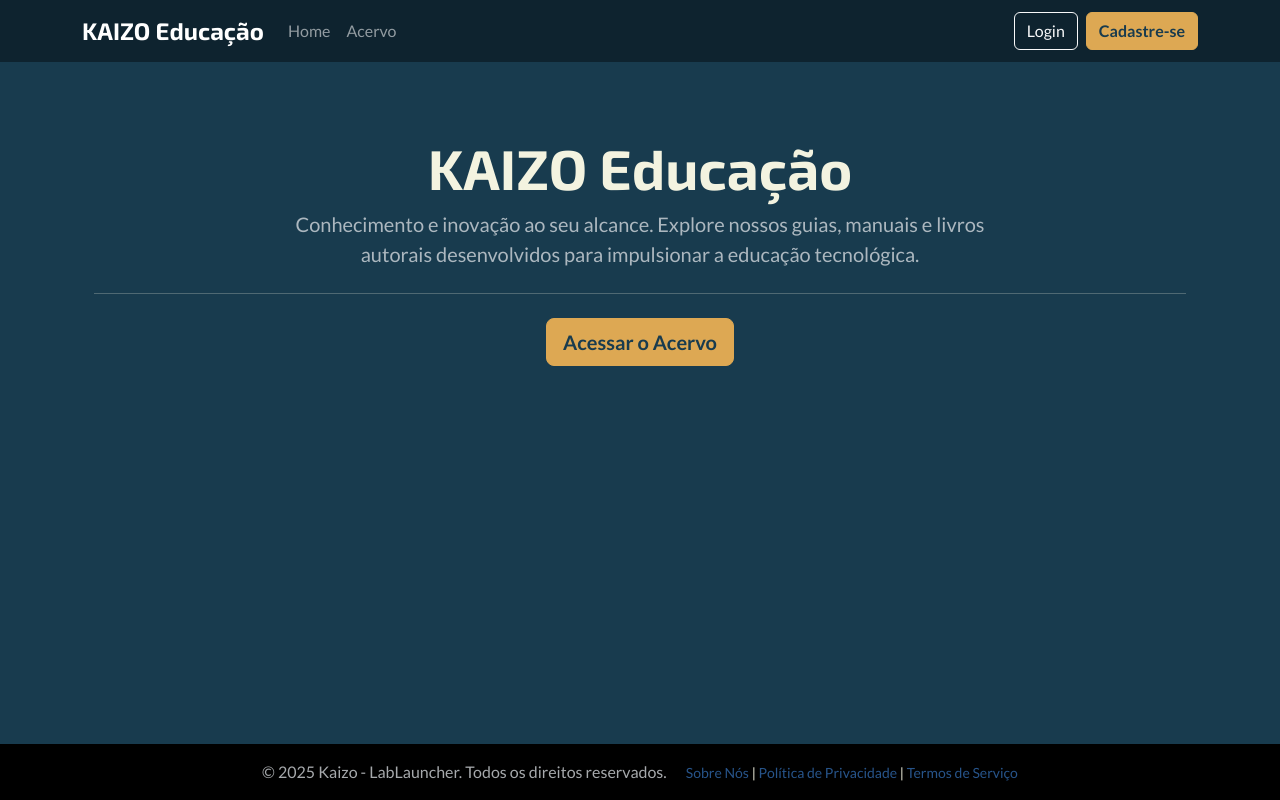
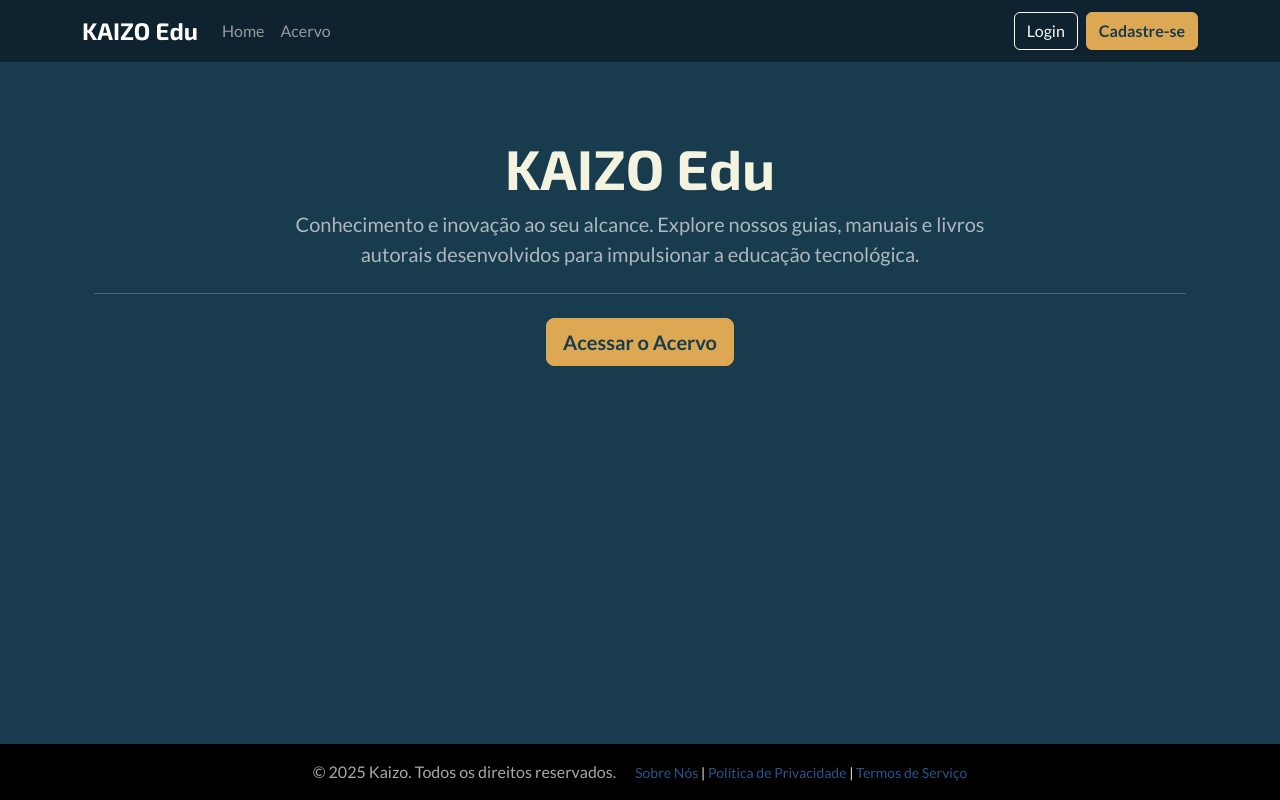
Before and after one commit to EliveltonX2/LabLauncher, a Django app: page /biblioteca/ in a window 1280 px wide. Run offline with Django 5.2, Linux system fonts and the light colour scheme; parts of the project's set-up code (start-up, migrations or seed data) failed here and were passed over; some libraries are stand-ins or nearby versions.

Commit message:
Renomear para Kaizo edu e ordem dos livros

```diff
--- a/biblioteca/models.py
+++ b/biblioteca/models.py
@@ -32,7 +32,7 @@ class Book(models.Model):
     class Meta:
         verbose_name = "Livro"
         verbose_name_plural = "Livros"
-        ordering = ['-published_at']
+        ordering = ['published_at']
 
     def __str__(self):
         return self.title
--- a/biblioteca/templates/biblioteca/biblioteca_base.html
+++ b/biblioteca/templates/biblioteca/biblioteca_base.html
@@ -3,7 +3,7 @@
     {% block header %}
     <header class="mb-4">
         <nav class="navbar navbar-expand-lg navbar-dark" style="background-color: rgba(0, 0, 0, 0.4);"> <div class="container">
-                <a class="navbar-brand fs-4" style="font-family: 'Exo 2', sans-serif;" href="{% url 'biblioteca:landing' %}">KAIZO Educação</a>
+                <a class="navbar-brand fs-4" style="font-family: 'Exo 2', sans-serif;" href="{% url 'biblioteca:landing' %}">KAIZO Edu</a>
 
                 <button class="navbar-toggler" type="button" data-bs-toggle="collapse" data-bs-target="#navbarNav">
                     <span class="navbar-toggler-icon"></span>
--- a/biblioteca/templates/biblioteca/landing.html
+++ b/biblioteca/templates/biblioteca/landing.html
@@ -4,7 +4,7 @@
 
 {% block content %}
 <div class="container text-center py-5">
-    <h1 class="display-4">KAIZO Educação</h1>
+    <h1 class="display-4">KAIZO Edu</h1>
     <p class="lead col-lg-8 mx-auto text-muted">
         Conhecimento e inovação ao seu alcance. Explore nossos guias, manuais e livros autorais desenvolvidos para impulsionar a educação tecnológica.
     </p>
--- a/pages/templates/pages/kaizo.html
+++ b/pages/templates/pages/kaizo.html
@@ -32,7 +32,7 @@
                 <ul class="navbar-nav ms-auto">
                     <li class="nav-item"><a class="nav-link" href="#feature-section-bg">Sobre</a></li>
                     <li class="nav-item"><a class="nav-link" href="#diferenciais">Diferenciais</a></li>
-                    <li class="nav-item"><a class="nav-link" href="{% url 'biblioteca:landing' %}">KAIZO Educação</a></li>
+                    <li class="nav-item"><a class="nav-link" href="{% url 'biblioteca:landing' %}">KAIZO Edu</a></li>
                     <li class="nav-item"><a class="nav-link" href={% url 'home' %}>LabLauncher</a></li>
 
                 </ul>
--- a/templates/base.html
+++ b/templates/base.html
@@ -72,7 +72,7 @@
     <br>
     <footer class="mt-auto py-3" style="background-color: #000;">
         <div class="container text-center">
-            <span class="text-muted">© {% now "Y" %} Kaizo - LabLauncher. Todos os direitos reservados.</span>
+            <span class="text-muted">© {% now "Y" %} Kaizo. Todos os direitos reservados.</span>
             <small class="ms-3">
                 <a href="{% url 'static_page' 'sobre-nos' %}">Sobre Nós</a> |
                 <a href="{% url 'static_page' 'politica-de-privacidade' %}">Política de Privacidade</a> |
```
